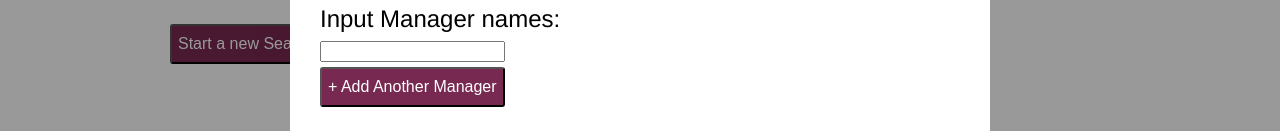
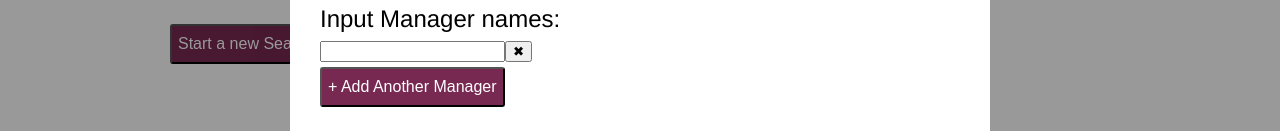
Before and after one commit to collinmurd/ff_auctions, a React (Create React App) app in the folder app/: page /admin in a window 1280 px wide. Both pictures are taken after a click on the button "Start a new Season". Shown: the part 232-363 px from the top of the page. Built offline with nearby package versions, Linux system fonts and the light colour scheme.

Commit message:
got delete input working

```diff
--- a/app/src/components/Admin.tsx
+++ b/app/src/components/Admin.tsx
@@ -92,6 +92,7 @@ class CreateSeasonSetting extends React.Component<{}, CreateSeasonSettingState>
         this.handleSeasonInputChange = this.handleSeasonInputChange.bind(this);
         this.handleManagerInputChange = this.handleManagerInputChange.bind(this);
         this.handleAddAnotherManagerClick = this.handleAddAnotherManagerClick.bind(this);
+        this.handleRemoveManagerClick = this.handleRemoveManagerClick.bind(this);
     }
 
     toggleModal() {
@@ -119,6 +120,16 @@ class CreateSeasonSetting extends React.Component<{}, CreateSeasonSettingState>
         this.setState(prevState => {
             return {managerInputs: [...prevState.managerInputs, ""]};
         });
+        event.preventDefault();
+    }
+
+    handleRemoveManagerClick(event: any, index: number) {
+        console.log(`index: ${index}`)
+        this.setState(prevState => {
+            // using filter() because splice() changes the underlying array object
+            // react in strict mode calls setState twice, so splice() was deleting two inputs
+            return {managerInputs: prevState.managerInputs.filter((_, i) => i !== index)};
+        })
         event.preventDefault();
     }
 
@@ -151,6 +162,7 @@ class CreateSeasonSetting extends React.Component<{}, CreateSeasonSettingState>
             inputs.push(
                 <div key={i}>
                     <input type="text" value={this.state.managerInputs[i]} onChange={(e) => this.handleManagerInputChange(e, i)}/>
+                    <button className="removeManagerButton" onClick={(e) => this.handleRemoveManagerClick(e, i)}>&#10006;</button>
                 </div>
             );
         }
```
